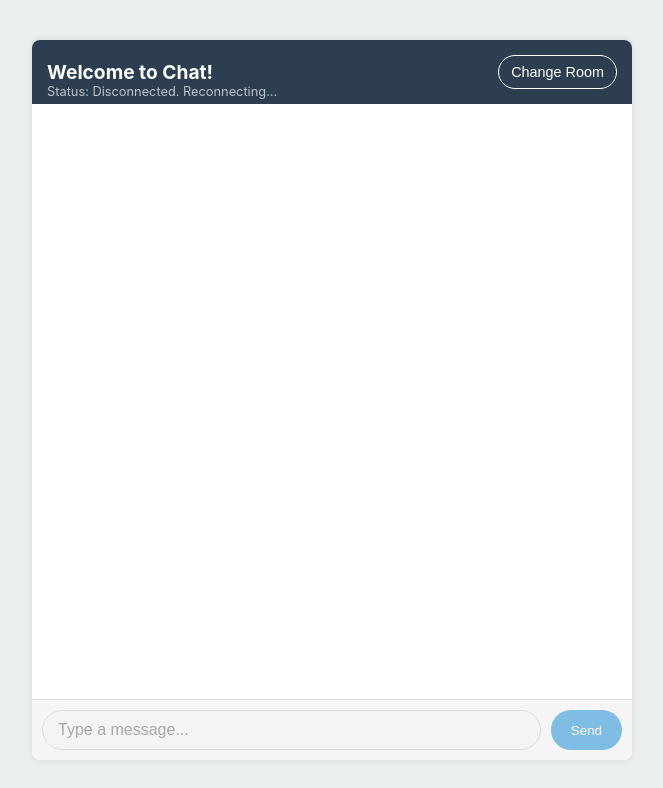
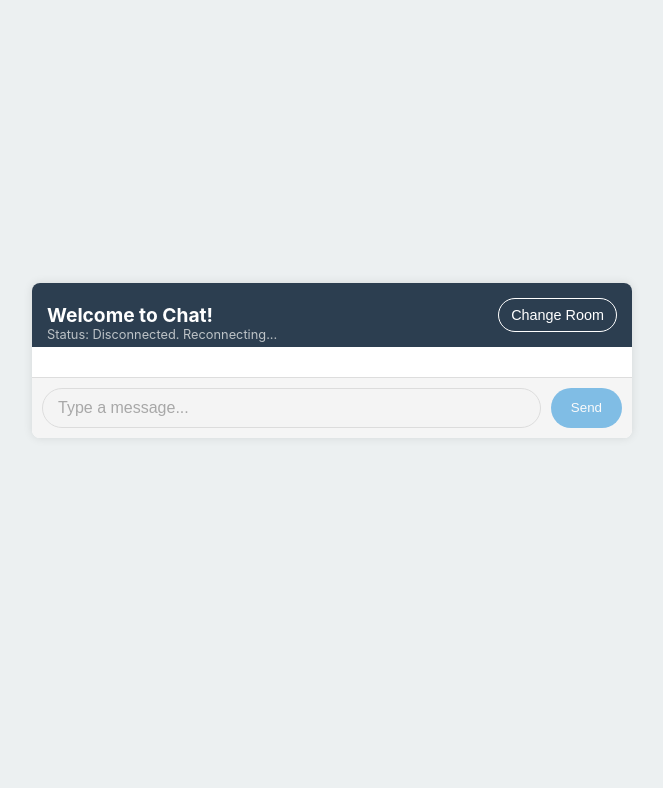
Before and after one commit to Aura-B9/newchat, a website: page public/index.html in a window 1280 px wide. Shown: the whole page, without its empty margins (308-971 px from the left). Drawn offline with Linux system fonts and the light colour scheme.

Commit message:
Update style.css

```diff
--- a/public/style.css
+++ b/public/style.css
@@ -13,7 +13,7 @@ body {
     display: flex;
     justify-content: center;
     align-items: center;
-    min-height: 100vh;
+    min-height: 90vh;
 }
 
 #chat-container {
@@ -21,7 +21,7 @@ body {
     flex-direction: column;
     width: 100%;
     max-width: 600px;
-    height: 90vh;
+    height: 100%;
     box-shadow: 0 0 10px rgba(0, 0, 0, 0.1);
     background-color: white;
     border-radius: 8px;
```
